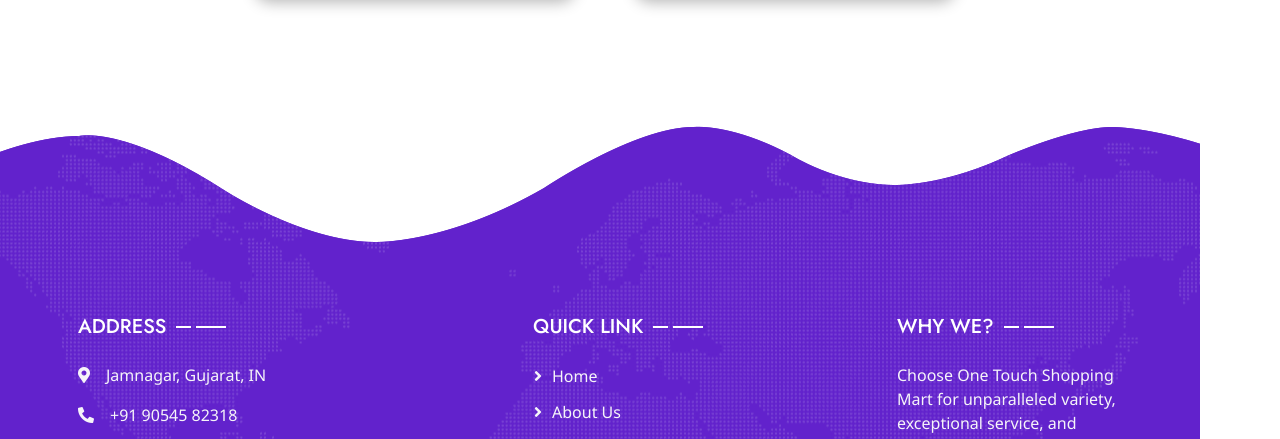
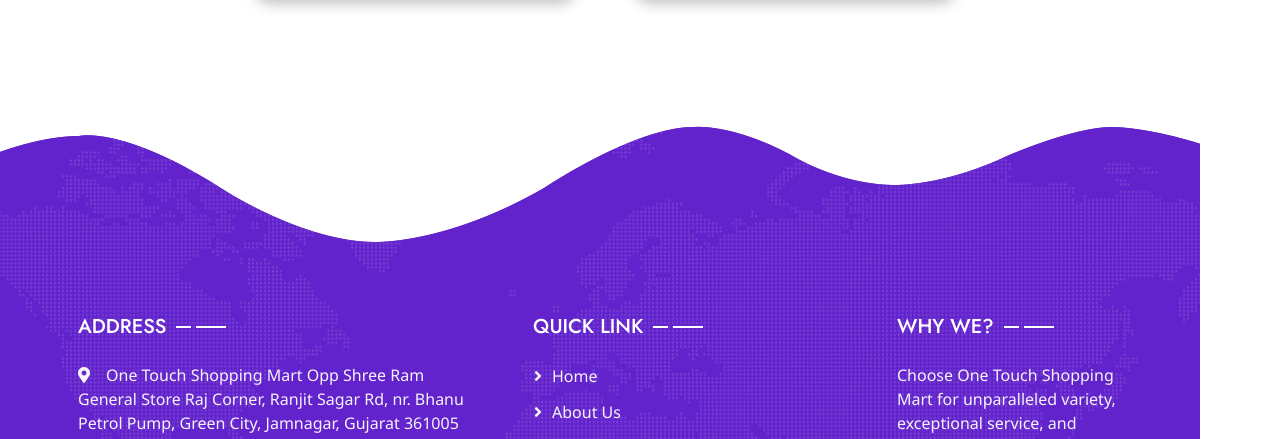
Before and after one commit to onetouchshoppingmart/shopping-mart, a plain HTML site: page contact.html in a window 1280 px wide. Shown: the part 1066-1505 px from the top of the page. Drawn offline with nearby package versions, Linux system fonts and the light colour scheme.

Commit message:
Update contact.html

```diff
--- a/contact.html
+++ b/contact.html
@@ -184,7 +184,8 @@
             <div class="row g-5">
                 <div class="col-md-6 col-lg-5">
                     <p class="section-title text-white h5 mb-4">Address<span></span></p>
-                    <p><i class="fa fa-map-marker-alt me-3"></i>Jamnagar, Gujarat, IN</p>
+                    <p><i class="fa fa-map-marker-alt me-3"></i>One Touch Shopping Mart
+Opp Shree Ram General Store Raj Corner, Ranjit Sagar Rd, nr. Bhanu Petrol Pump, Green City, Jamnagar, Gujarat 361005</p>
                     <p><i class="fa fa-phone-alt me-3"></i>+91 90545 82318</p>
 
                     <div class="d-flex pt-2">
```
